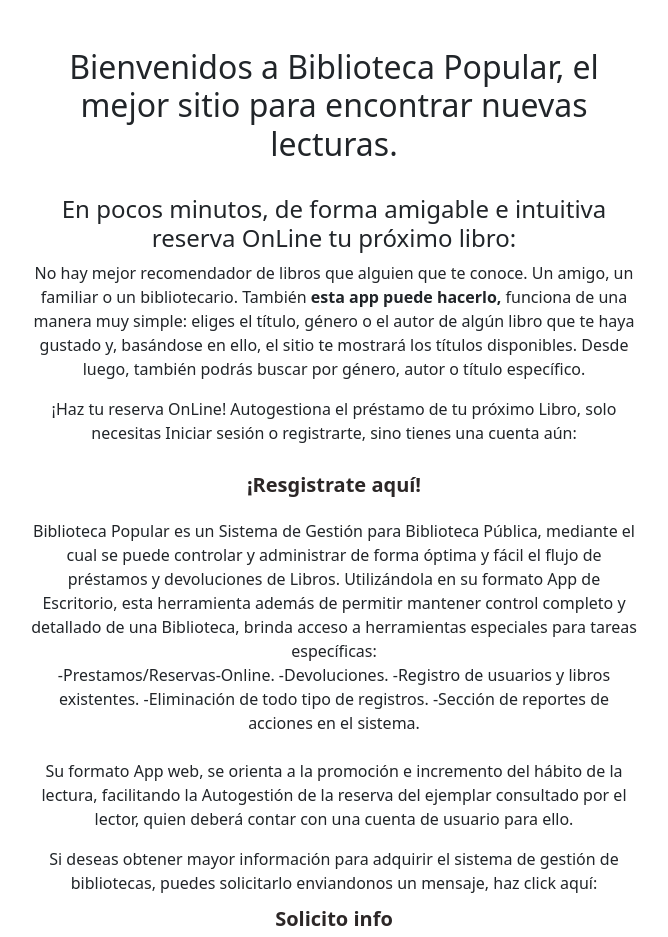
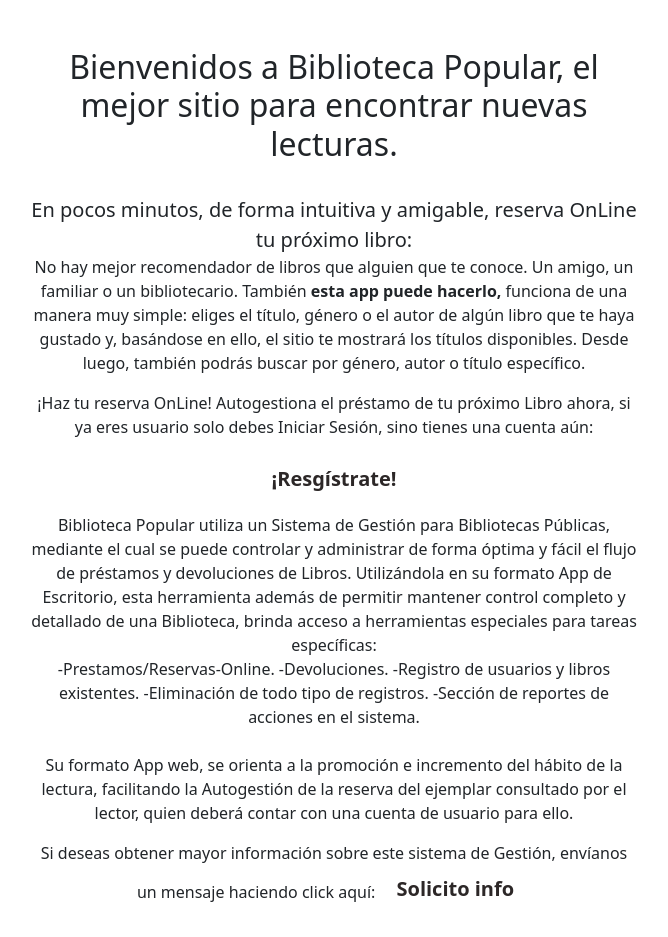
Before and after one commit to PPROF2-2022ProgWeb/g27-gestion-biblioteca, an Angular app in the folder gestion-biblioteca-frontend/: page / in a window 1280 px wide. Shown: the top 937 px of the page, without its empty margins (454-1122 px from the left). Built offline with nearby package versions, Linux system fonts and the light colour scheme.

Commit message:
Frontend: componente Inicio, prueba

```diff
--- a/gestion-biblioteca-frontend/src/app/pages/inicio/inicio.component.html
+++ b/gestion-biblioteca-frontend/src/app/pages/inicio/inicio.component.html
@@ -1,5 +1,3 @@
-<!--<section>  -->
-
 <div class="d-flex h-100 text-center text-bg-white">
 
   <div class="cover-container d-flex w-100 h-100 p-3 mx-auto flex-column">
@@ -7,23 +5,29 @@
     <section class="px-3">
       <h2>Bienvenidos a Biblioteca Popular, el mejor sitio para encontrar nuevas lecturas.</h2>
       <br>
-          <h4>En pocos minutos, de forma amigable e intuitiva reserva OnLine tu próximo libro:</h4>
+      <span _ngcontent-jui-c24="" class="fs-5">En pocos minutos, de forma intuitiva y amigable,
+        reserva OnLine tu próximo libro:</span>
 
       <p>
-            No hay mejor recomendador de libros que alguien que te conoce. Un amigo, un familiar o un bibliotecario. También
-            <strong>esta app puede hacerlo, </strong> funciona de una manera muy simple: eliges el título, género o el autor
+        No hay mejor recomendador de libros que alguien que te conoce. Un amigo, un familiar o un bibliotecario.
+        También
+        <strong>esta app puede hacerlo, </strong> funciona de una manera muy simple: eliges el título, género o el
+        autor
         de algún libro que te haya gustado y, basándose en ello, el sitio te mostrará los títulos disponibles.
         Desde luego, también podrás buscar por género, autor o título específico.
       </p>
 
       <p>
-            ¡Haz tu reserva OnLine! Autogestiona el préstamo de tu próximo Libro, solo necesitas Iniciar sesión o registrarte,
-            sino tienes una cuenta aún:</p>
-            <a href="#" class="btn btn-lg btn-secondary fw-bold border-white bg-white">¡Resgistrate aquí!</a>
-           <!--<a routerLink="/registro">-->
+        ¡Haz tu reserva OnLine! Autogestiona el préstamo de tu próximo Libro ahora, si ya eres usuario solo debes
+        Iniciar Sesión,
+        sino tienes una cuenta aún:
+      </p>
+      <a href="./registro" class="btn btn-lg btn-secondary fw-bold border-white bg-white">¡Resgístrate!</a>
+      <!--<a routerLink="#"-->
+
 
       <p>
-            Biblioteca Popular es un Sistema de Gestión para Biblioteca Pública, mediante el cual se puede
+        Biblioteca Popular utiliza un Sistema de Gestión para Bibliotecas Públicas, mediante el cual se puede
         controlar y administrar de forma óptima y fácil el flujo de préstamos y devoluciones de Libros.
         Utilizándola en su formato App de Escritorio, esta herramienta además de permitir mantener control
         completo y detallado de una Biblioteca, brinda acceso a herramientas especiales para tareas específicas:
@@ -34,20 +38,28 @@
         -Eliminación de todo tipo de registros.
         -Sección de reportes de acciones en el sistema.
         <br><br>
-            Su formato App web, se orienta a la promoción e incremento del hábito de la lectura, facilitando la Autogestión
+        Su formato App web, se orienta a la promoción e incremento del hábito de la lectura, facilitando la
+        Autogestión
         de la reserva del ejemplar consultado por el lector, quien deberá contar con una cuenta de usuario para ello.
       </p>
 
       <p>
-            Si deseas obtener mayor información para adquirir el sistema de gestión de bibliotecas, puedes solicitarlo
-            enviandonos un mensaje, haz click aquí:
-            <a href="#" class="btn btn-lg btn-secondary fw-bold border-white bg-white">Solicito info</a>
+        Si deseas obtener mayor información sobre este sistema de Gestión, envíanos un mensaje haciendo click aquí:
+        <a href="mailto:info@gestorDeBibliotecas.com" target="_blank"
+          class="btn btn-lg btn-secondary fw-bold border-white bg-white">Solicito info</a>
+
       </p>
 
     </section>
 
+    <div class="contenedor d-flex justify-content-around">
+
+      <div><img src="../../../assets/logo.svg" alt="Biblioteca Popular, logo" width="100" title="libros"></div>
+
+      <div><img src="../../../assets/logo.svg" alt="Biblioteca Popular, logo" width="100" title="libros"></div>
     </div>
 
   </div>
 
-    <!-- </section>  -->
+
+</div>
--- a/gestion-biblioteca-frontend/src/app/pages/inicio/inicio.component.scss
+++ b/gestion-biblioteca-frontend/src/app/pages/inicio/inicio.component.scss
@@ -3,19 +3,29 @@
 .btn-secondary:hover,
 .btn-secondary:focus {
   color: rgb(44, 39, 39);
-  text-shadow:none; /* Prevent inheritance from `body` */
-  font-weight:normal;
+  text-shadow:none;
+  font-weight:bold;
   margin-bottom: 10px;
 
 }
 
-a{
+.btn-secondary{
+  background: linear-gradient(to left, transparent 50%, black);
+  background-size: 300%;
+  background-position: right;
+  transition: background-position 0.5s;
+}
+.btn-secondary:hover{
+ background-position: left;
+ color: white;
+}
 
-}
- /*
-body {
-    text-shadow: 0 .05rem .1rem rgba(0, 0, 0, .5);
-    box-shadow: inset 0 0 5rem rgba(0, 0, 0, .5);
+/*
+.nav-pills {
+  --bs-nav-pills-border-radius: 0.375rem;
+  --bs-nav-pills-link-active-color: #fff;
+  --bs-nav-pills-link-active-bg: #0d6efd;
+
   }
 */
 
```
Lines whose indentation alone changed are shown as unchanged.
